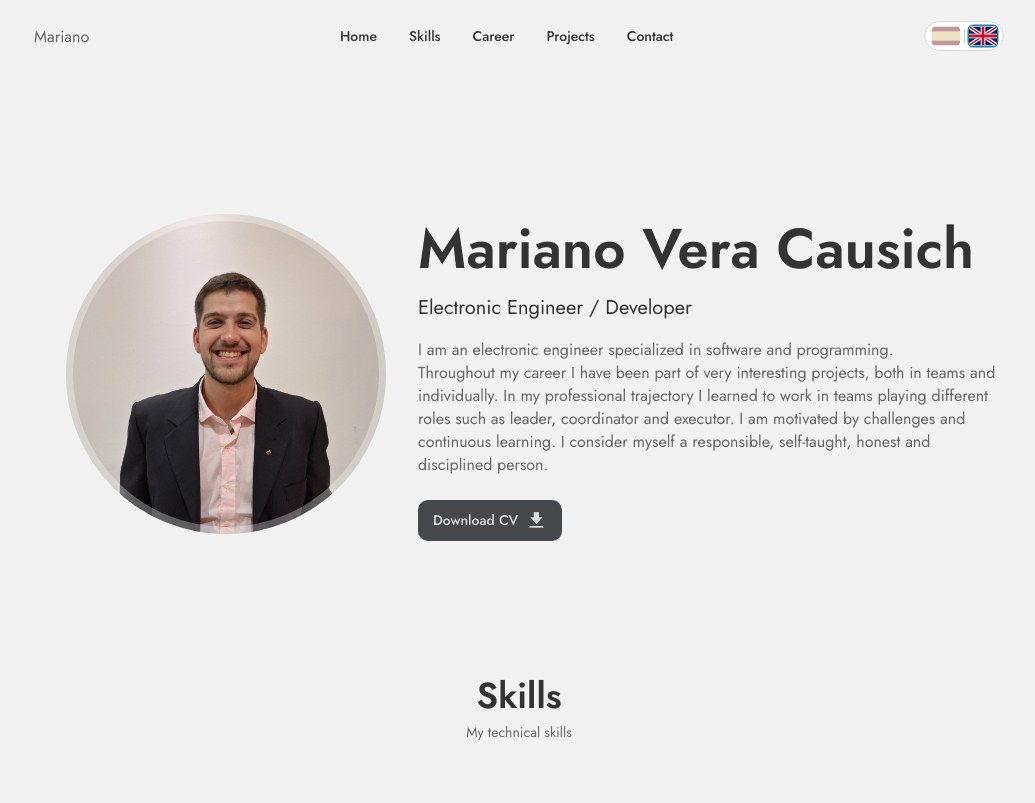
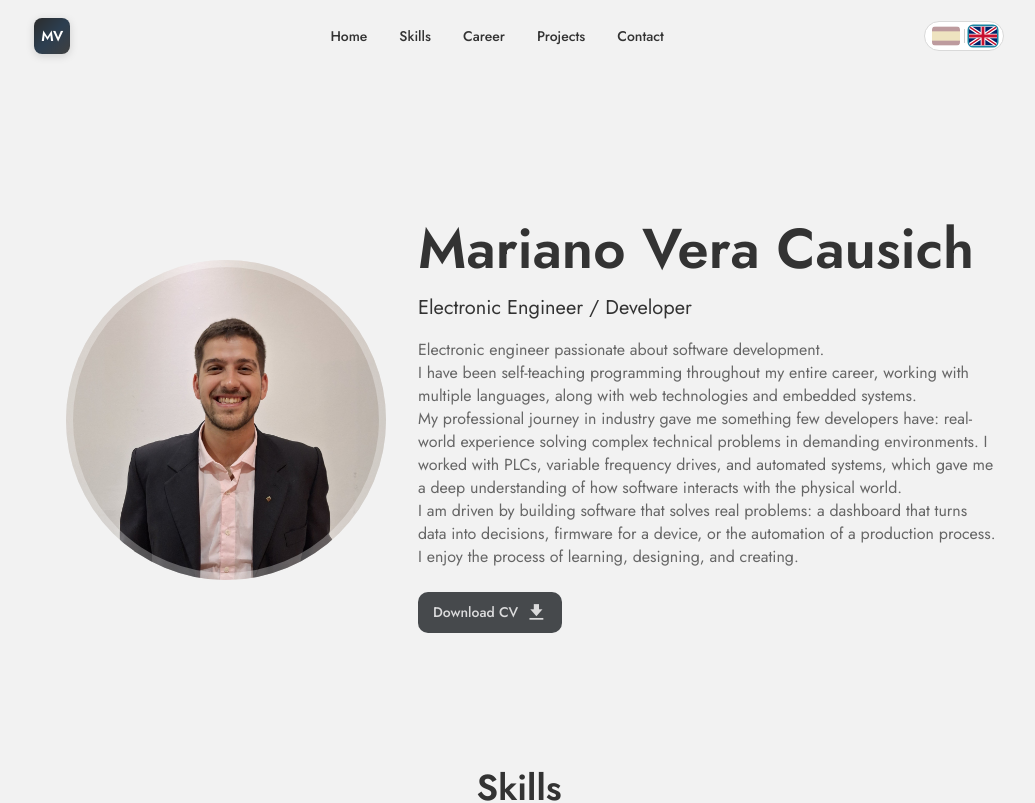
Before and after one commit to MarianoVera22/react-portfolio, a React (Create React App) app: page / in a window 1280 px wide. Shown: the top 803 px of the page, without its empty margins (121-1156 px from the left). Built offline with nearby package versions, Linux system fonts and the light colour scheme.

Commit message:
Acerca de mi - logo

```diff
--- a/src/components/contact/Contact.jsx
+++ b/src/components/contact/Contact.jsx
@@ -53,7 +53,7 @@ const Contact = () => {
               <i className="bx bxl-whatsapp-square contact-card-icon"></i>
 
               <h3 className="contact-card-title">WhatsApp</h3>
-              <span className="contact-card-data">+543525531247</span>
+              <span className="contact-card-data">+54 3525 531247</span>
 
               <div className="contact-button">{t("contact.contactMe")}</div>
             </a>
--- a/src/components/footer/Footer.jsx
+++ b/src/components/footer/Footer.jsx
@@ -55,7 +55,7 @@ const Footer = () => {
           </a>
         </div>
         <span className="footer-copy">
-          {t("footer.thanks")}
+          {/* {t("footer.thanks")} */}
           <br />
           &#169; Mariano Vera Causich.
         </span>
--- a/src/components/home/Data.jsx
+++ b/src/components/home/Data.jsx
@@ -17,10 +17,17 @@ const Data = () => {
     <div className="home_data">
       <h1 className="home_title">Mariano Vera Causich</h1>
       <h3 className="home_subtitle">{t("home.subtitle")}</h3>
+      {/* <h2 className="hero-tagline">
+        Industrial Automation · Software Developer
+    </h2> */}
       <p className="home_description">
         {t("home.description")}
         <br />
         {t("home.description2")}
+        <br />
+        {t("home.description3")}
+        <br />
+        {t("home.description4")}
       </p>
 
       <a className="home_button button-flex" href={CV} download={CVFilename}>
--- a/src/components/home/Home.css
+++ b/src/components/home/Home.css
@@ -6,6 +6,15 @@
 
   column-gap: 2rem;
   align-items: center;
+}
+
+.hero-tagline {
+  font-size: 0.95rem;
+  color: #4A7FA5; /* o el azul de tu paleta */
+  letter-spacing: 0.5px;
+  margin-top: 8px;
+  margin-bottom: 8px;
+  font-weight: 500;
 }
 
 .home_title {
--- a/src/components/nav/Nav.css
+++ b/src/components/nav/Nav.css
@@ -61,6 +61,34 @@
 .nav-link:hover {
   color: #1985a1;
 }
+
+.brand-container {
+  display: flex;
+  align-items: center;
+  gap: 10px;
+}
+
+.logo-mark {
+  width: 36px;
+  height: 36px;
+  border-radius: 8px;
+  background: linear-gradient(135deg, #2c2c2c 0%, #2c3e50 50%, #404040 100%);
+  color: white;
+  display: flex;
+  align-items: center;
+  justify-content: center;
+  font-weight: 700;
+  font-size: 0.9rem;
+  letter-spacing: -0.5px;
+  box-shadow: 0 2px 8px rgba(0, 0, 0, 0.15);
+}
+
+.brand-name {
+  font-weight: 600;
+  font-size: 1rem;
+  color: #2c3e50;
+}
+
 
 /* Breakpoints */
 @media screen and (max-width: 768px) {
--- a/src/components/nav/Nav.jsx
+++ b/src/components/nav/Nav.jsx
@@ -17,7 +17,13 @@ const Nav = () => {
 
       <header className="header">
         <nav className="nav container">
-          Mariano
+          {/* Mariano */}
+
+          <div className="brand-container">
+            <div className="logo-mark">MV</div>
+            {/* <span className="brand-name">Mariano Vera Causich</span> */}
+        </div>
+
           <div className={Toggle ? "nav-menu show-menu" : "nav-menu"}>
             <ul className="nav-list grid">
               <li className="nav-item">
--- a/src/i18n/translations.js
+++ b/src/i18n/translations.js
@@ -14,10 +14,15 @@ const translations = {
     home: {
       subtitle: "Ingeniero Electrónico / Programador",
       description:
-        "Soy ingeniero electrónico especializado en el area de software y programación.",
+        "Ingeniero electrónico apasionado por el desarrollo de software.",
       description2:
-        "A lo largo de mi carrera forme parte de proyectos muy interesantes tanto en grupos de trabajo como de manera individual. En mi trayectoria profesional aprendi a trabajar en equipo desempeñando varios tipos de roles como lider, coordinador y ejecutor. Me motivan los desafios y el aprendizaje continuo. Me considero una persona responsable, autodidacta, honesta y disciplinada.",
-      downloadCV: "Descargar CV",
+        // "A lo largo de mi carrera forme parte de proyectos muy interesantes tanto en grupos de trabajo como de manera individual. En mi trayectoria profesional aprendi a trabajar en equipo desempeñando varios tipos de roles como lider, coordinador y ejecutor. Me motivan los desafios y el aprendizaje continuo. Me considero una persona responsable, autodidacta, honesta y disciplinada."
+        " Me formé de manera autodidacta en programación a lo largo de toda mi carrera, manejando varios lenguajes, junto con tecnologías web y sistemas embebidos.",
+      description3:
+        "Mi recorrido profesional en la industria me dio algo que pocos developers tienen: experiencia real resolviendo problemas técnicos complejos en entornos exigentes. Trabajé con PLCs, variadores de frecuencia y sistemas automatizados, lo que me dio una comprensión profunda de cómo el software interactúa con el mundo físico.",
+      description4:
+        " Me motiva construir software que resuelva problemas reales: un dashboard que transforme datos en decisiones, firmware para un dispositivo o la automatización de un proceso productivo. Disfruto del proceso de aprender, diseñar y crear.",
+        downloadCV: "Descargar CV",
     },
 
     skills: {
@@ -223,10 +228,14 @@ const translations = {
     home: {
       subtitle: "Electronic Engineer / Developer",
       description:
-        "I am an electronic engineer specialized in software and programming.",
+        "Electronic engineer passionate about software development.",
       description2:
-        "Throughout my career I have been part of very interesting projects, both in teams and individually. In my professional trajectory I learned to work in teams playing different roles such as leader, coordinator and executor. I am motivated by challenges and continuous learning. I consider myself a responsible, self-taught, honest and disciplined person.",
-      downloadCV: "Download CV",
+        "I have been self-teaching programming throughout my entire career, working with multiple languages, along with web technologies and embedded systems.",
+      description3:
+        "My professional journey in industry gave me something few developers have: real-world experience solving complex technical problems in demanding environments. I worked with PLCs, variable frequency drives, and automated systems, which gave me a deep understanding of how software interacts with the physical world.",
+      description4:
+        " I am driven by building software that solves real problems: a dashboard that turns data into decisions, firmware for a device, or the automation of a production process. I enjoy the process of learning, designing, and creating.",
+        downloadCV: "Download CV",
     },
 
     skills: {
```
